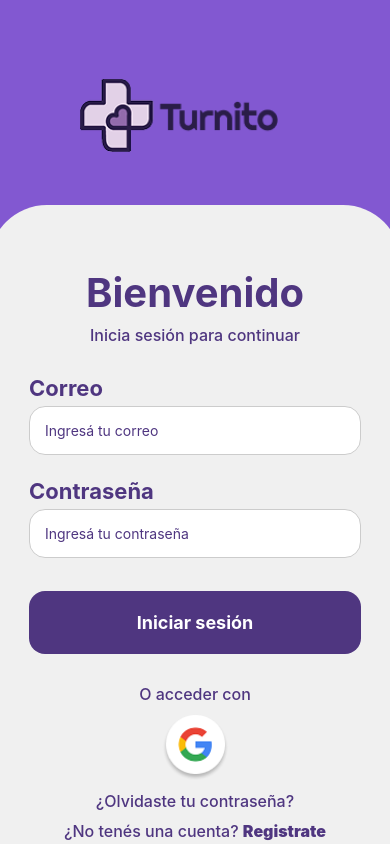
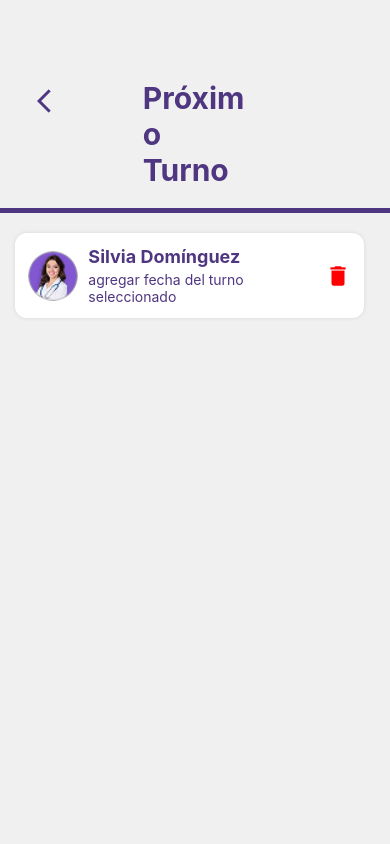
Before and after one commit to MarinaRoitman/Gestion-de-turnos-Front, a React Native app in the folder mi-turnito/: screen /ProximoTurno in a window 390 px wide. Built offline with nearby package versions, Linux system fonts and the light colour scheme; what expo-localization would draw is missing.

Commit message:
Próximos turnos pantalla + modal confirmación

```diff
--- a/mi-turnito/src/languages/i18n.js
+++ b/mi-turnito/src/languages/i18n.js
@@ -61,6 +61,9 @@ translation: {
     textNoti:"We have confirmed your appointment with specialist {{nombre}} (si se puede aca agregar el horario seleccionado).",
     notification: "Notifications",
     emptyNotis: "You don't have notifications.",
+    //next turn
+    next: "Next appointment",
+    emptyAppointment: "You don't have any upcoming appointments.",
 }
 
 },
@@ -114,6 +117,9 @@ translation: {
     textNoti: "Hemos confirmado su cita con el especialista {{nombre}} (si se puede aca agregar el horario seleccionado).",
     notification: "Notificaciones",
     emptyNotis: "No tenés notificaciones.",
+    //nextTurn
+    next: "Próximo Turno",
+    emptyAppointment: "No tenés próximos turnos.",
 
 }
 }
--- a/mi-turnito/src/navigator/NavigationStack.js
+++ b/mi-turnito/src/navigator/NavigationStack.js
@@ -14,6 +14,7 @@ import Ayuda from '../ui/screens/Ayuda';
 import Recupero from '../ui/screens/RecuperarCuenta'
 import Detalle from '../ui/screens/DetalleHistorial';
 import MisDatosScreen from '../ui/screens/MisDatosScreen';
+import ProximoTurno from '../ui/screens/ProximoTurno';
 
 
 
@@ -36,6 +37,7 @@ return (
         <Stack.Screen name="Ayuda" component={Ayuda} />
         <Stack.Screen name="Detalle" component={Detalle} />
         <Stack.Screen name="MisDatos" component={MisDatosScreen} />
+        <Stack.Screen name="ProximoTurno" component={ProximoTurno} />
     </Stack.Navigator>
 );
 }
--- a/mi-turnito/src/navigator/NavigationTab.js
+++ b/mi-turnito/src/navigator/NavigationTab.js
@@ -15,6 +15,7 @@ import ConfirmarTurno from '../ui/screens/ConfirmarTurno';
 import MaterialIcons from 'react-native-vector-icons/MaterialIcons';
 import Ayuda from '../ui/screens/Ayuda';
 import DetalleScreen from '../ui/screens/DetalleHistorial';
+import ProximoTurno from '../ui/screens/ProximoTurno';
 
 import { View } from 'react-native';
 // Creación de los stacks individuales
@@ -42,6 +43,7 @@ return (
     <Stack.Screen name="SeleccionarHorario" component={SeleccionarHorario} />
     <Stack.Screen name="ConfirmarTurno" component={ConfirmarTurno} />
     <Stack.Screen name="Historial" component={Historial} />
+    <Stack.Screen name="ProximoTurno" component={ProximoTurno} />
 </Stack.Navigator>
 );
 }
--- a/mi-turnito/src/ui/components/CardNotificacion.js
+++ b/mi-turnito/src/ui/components/CardNotificacion.js
@@ -14,10 +14,10 @@ return (
     <View style={[styles.card, {backgroundColor: theme.colorBackgroundCard}]}>
         <Image source={medicos} style={styles.avatar} />
         <View style={styles.info}>
-            <Text style={styles.nombre}>
+            <Text style={[styles.nombre,{color: theme.textColor}]}>
                 {t('notiTitle')}
             </Text>
-            <Text style={styles.subinfo}>
+            <Text style={[styles.subinfo, {color: theme.textColor}]}>
                 {t('textNoti', { nombre })}
             </Text>
         </View>
--- /dev/null
+++ b/mi-turnito/src/ui/components/CardProximoTurno.js
@@ -0,0 +1,55 @@
+    import React from 'react';
+    import { View, Text, Image, StyleSheet, TouchableOpacity } from 'react-native';
+    import { useTheme } from '../../theme/ThemeContext.js';
+    import medicaSilvia from '../../assets/images/medicaSilvia.jpg';
+    import MaterialIcons from 'react-native-vector-icons/MaterialIcons';
+
+    export default function ProximoCard({ nombre, foto, fechaTurno, onDelete }) {
+    const { theme } = useTheme();
+
+    return (
+        <View style={[styles.card, { backgroundColor: theme.colorBackgroundCard }]}>
+        <Image source={medicaSilvia} style={styles.avatar} />
+        <View style={styles.info}>
+            <Text style={[styles.nombre, { color: theme.textColor }]}>{nombre}</Text>
+            <Text style={[styles.fecha, { color: theme.textColor }]}>agregar fecha del turno seleccionado</Text>
+        </View>
+        <TouchableOpacity onPress={onDelete}>
+            <MaterialIcons name="delete" size={26} color="red" />
+        </TouchableOpacity>
+        </View>
+    );
+    }
+
+    const styles = StyleSheet.create({
+    card: {
+        borderRadius: 12,
+        padding: 13,
+        marginBottom: 12,
+        flexDirection: 'row',
+        alignItems: 'center',
+        justifyContent: 'space-between',
+        shadowColor: '#000',
+        shadowOpacity: 0.1,
+        shadowRadius: 4,
+        elevation: 2,
+        width: '97%',
+    },
+    avatar: {
+        width: 50,
+        height: 50,
+        borderRadius: 25,
+    },
+    info: {
+        flex: 1,
+        marginLeft: 10,
+    },
+    nombre: {
+        fontSize: 18,
+        fontWeight: 'bold',
+    },
+    fecha: {
+        fontSize: 14,
+        marginTop: 4,
+    },
+    });
--- a/mi-turnito/src/ui/components/ConfirmacionModal.js
+++ b/mi-turnito/src/ui/components/ConfirmacionModal.js
@@ -7,7 +7,7 @@
 
 
 
-    export default function ConfirmationModal({ visible, onClose, onConfirm, title, message, confirmText, icon}) {
+    export default function ConfirmationModal({ visible, onClose, onConfirm, title, message, confirmText, icon, actionType }) {
     const { theme } = useTheme();
     const { t } = useTranslation();
     const navigation = useNavigation();
@@ -15,33 +15,43 @@
     const goToLogin = () => {
     navigation.navigate("Login")
 };
+    const defaultIcon = icon || (actionType === 'delete' ? 'close' : actionType === 'logout' ? 'logout' : null);
 
     return (
         <Modal visible={visible} transparent animationType="fade">
             <View style={styles.overlay}>
                 <View style={[styles.modalContainer, { backgroundColor: theme.backgroundButtomHome }]}>
                     <View style={styles.titleRow}>
-                        {icon && (
+                        {defaultIcon && (
                             <View style={[styles.iconContainer, { backgroundColor: theme.textColor }]}>
-                                <MaterialIcons name={icon} size={24} color={theme.backgroundImput} />
+                                <MaterialIcons name={defaultIcon} size={24} color={theme.backgroundTertiary} />
                             </View>
                         )}
                         <Text style={[styles.title, { color: theme.textColor }]}>{title}</Text>
                     </View>
                     <Text style={[styles.message, { color: theme.textColor }]}>{message}</Text>
                     <View style={[styles.buttonContainer, { justifyContent: 'center' }]}>
-                        <TouchableOpacity onPress={onClose} style={[styles.button1, {backgroundColor: theme.backgroundImput}]}>
+                        <TouchableOpacity onPress={onClose} style={[styles.button1, { backgroundColor: theme.backgroundImput }]}>
                             <Text style={styles.cancelText}>Cancelar</Text>
                         </TouchableOpacity>
-                        <TouchableOpacity onPress={goToLogin} style={[styles.button,{backgroundColor: theme.modalButton}]}>
-                            <Text style={[styles.confirmText,{color: theme.backgroundImput}]}>{confirmText}</Text>
+                        <TouchableOpacity
+                            onPress={() => {
+                                if (actionType === 'delete') {
+                                    onConfirm();
+                                } else {
+                                    goToLogin();
+                                }
+                            }}
+                            style={[styles.button, { backgroundColor: theme.modalButton }]}
+                        >
+                            <Text style={[styles.confirmText, { color: theme.backgroundImput }]}>{confirmText}</Text>
                         </TouchableOpacity>
                     </View>
                 </View>
             </View>
         </Modal>
     );
-    }
+}
 
     const styles = StyleSheet.create({
     overlay: {
--- a/mi-turnito/src/ui/screens/Perfil.js
+++ b/mi-turnito/src/ui/screens/Perfil.js
@@ -112,6 +112,7 @@ return (
         message="¿Estás seguro que deseas salir?"
         confirmText="Cerrar sesión"
         icon="exit-to-app"
+        actionType="logout"
         />
 
         <ConfirmationModal
--- /dev/null
+++ b/mi-turnito/src/ui/screens/ProximoTurno.js
@@ -0,0 +1,197 @@
+import { View, StyleSheet, Text, Image, ScrollView,TouchableOpacity, SafeAreaView } from 'react-native';
+import MaterialIcons from 'react-native-vector-icons/MaterialIcons';
+import { useTheme } from '../../theme/ThemeContext.js';
+import { useNavigation, useRoute } from '@react-navigation/native';
+import { useTranslation } from 'react-i18next';
+import { useState } from 'react';
+import  ProximoCard from '../components/CardProximoTurno.js';
+import { medicos } from '../../../medicos.js';
+import ConfirmationModal from '../components/ConfirmacionModal.js';
+
+export default function ProximoTurno({ navigation }) {
+const { theme, isDark } = useTheme();
+const { t } = useTranslation();
+
+const [selectedMedico, setSelectedMedico] = useState(null);
+const [showDeleteModal, setShowDeleteModal] = useState(false);
+
+const [turnosProximos, setTurnosProximos] = useState(
+    medicos.filter(m => m.nombre === "Silvia Domínguez")
+);
+
+const handleDelete = (nombre) => {
+    setTurnosProximos(prev => prev.filter(item => item.nombre !== nombre));
+};
+
+return (
+<SafeAreaView style={{ backgroundColor:theme.backgroundTertiary , flex: 1 }}>
+
+    <View style={styles.header}>
+        <View style={[styles.contenedorHeader, { borderBottomColor: theme.borderBottomColor }]}>
+            <TouchableOpacity style={styles.iconWrapper} onPress={() => navigation.goBack()}>
+                <MaterialIcons
+                    name="arrow-back-ios-new"
+                    size={28} color="#4F3680"
+                    style={[{color: theme.textColor},
+                    {textShadowRadius: 1}]} />
+            </TouchableOpacity>
+            <View style={styles.centrar}>
+                <Text style={[styles.tituloInicial, { width: "49%"}, {color: theme.textColor}]}>{t("next")}</Text>
+            </View>
+        </View>
+    </View>
+
+    <ScrollView contentContainerStyle={styles.body}>
+        {turnosProximos.length === 0 ? (
+            <View style={styles.containerFoto}>
+                <Image
+                    source={
+                        isDark
+                            ? require('../../assets/images/NotificacionDMode.png')
+                            : require('../../assets/images/NotificacionLMode.png')
+                    }
+                    style={styles.imagen}
+                />
+                <Text style={[styles.subTexto,{color: theme.textColor}]}>
+                    {t("emptyAppointment")}
+                </Text>
+            </View>
+        ) : (
+            <View style={styles.contenedorCard}>
+                {turnosProximos.map((medico) => (
+                <ProximoCard
+                key={medico.id}
+                nombre={medico.nombre}
+                foto={medico.foto}
+                fechaTurno={medico.fechaTurno}
+                onDelete={() => {
+                    setSelectedMedico(medico.nombre);
+                    setShowDeleteModal(true);
+                }}
+                />
+                ))}
+            </View>
+        )}
+
+    </ScrollView>
+        <ConfirmationModal
+        visible={showDeleteModal}
+        onClose={() => setShowDeleteModal(false)}
+        onConfirm={() => {
+            handleDelete(selectedMedico);
+            setShowDeleteModal(false);
+        }}
+        title="¿Eliminar turno?"
+        message="Esta acción no se puede deshacer"
+        confirmText="Eliminar turno"
+        icon="delete"
+        actionType="delete"
+        />
+</SafeAreaView>
+);
+}
+
+const styles = StyleSheet.create({
+containerGlobal: {
+    alignItems: 'center',
+    backgroundColor: '#F0F0F0',
+},
+//TurnitoHeader
+contenedorHeader: {
+    paddingTop: 80,
+    paddingBottom:20,
+    borderBottomColor: '#4F3680',
+    borderBottomWidth: 5,
+    width: '100%',
+    alignItems: 'center',
+    justifyContent: 'center',
+    position: 'relative',
+
+},
+tituloInicial: {
+    fontSize: 30,
+    color: '#4F3680',
+    fontWeight: 'bold',
+},
+subTexto: {
+    fontSize: 18,
+    color: '#655873',
+    fontWeight: 500,
+    alignSelf:'center',
+},
+iconWrapper: {
+    position: 'absolute',
+    left: 30,
+    top: 87,
+    borderColor: '#4F3680',
+},
+centrar:{
+    alignItems: 'center',
+    justifyContent: 'center',
+},
+//BodyTurnos
+option: {
+    backgroundColor: '#F0F0F0',
+    paddingVertical: 15,
+    paddingHorizontal: 20,
+    borderBottomWidth: 1,
+    borderBottomColor: '#DEDEDE',
+    position: 'relative',
+
+},
+optionTitle: {
+    fontSize: 17,
+    fontWeight: 'bold',
+    color: '#4F3680',
+    marginBottom: 5,
+},
+optionSub: {
+    fontSize: 15,
+    color: '#6D6D6D',
+},
+arrow: {
+    position: 'absolute',
+    right: 15,
+    top: 20,
+},
+
+contenedorCard:{
+margin: 10,
+paddingTop: 10 ,
+},
+card: {
+flexDirection: 'row',
+alignItems: 'center',
+margin: 20,
+padding: 15,
+borderRadius: 12,
+shadowColor: '#000',
+shadowOpacity: 0.1,
+shadowRadius: 4,
+elevation: 2,
+},
+avatar: {
+width: 60,
+height: 60,
+borderRadius: 30,
+marginRight: 15,
+},
+name: {
+fontSize: 20,
+fontWeight: 'bold',
+},
+specialty: {
+fontSize: 16,
+color: '#655873',
+},
+body: {
+    justifyContent: 'center',
+    alignItems: 'center',
+    gap: 10,
+},
+
+imagen:{
+    marginTop:'200',
+    alignSelf:'center'
+}
+});
--- a/mi-turnito/src/ui/screens/Turnos.js
+++ b/mi-turnito/src/ui/screens/Turnos.js
@@ -7,6 +7,10 @@ export default function Turnos({ navigation }) {
 
     const goToNuevoTurno = () => {
     navigation.navigate("SeleccionarMedico")
+};
+
+    const goToProximoTurno = () => {
+    navigation.navigate("ProximoTurno")
 };
 
     const { isDark, toggleTheme, theme } = useTheme();
@@ -30,7 +34,7 @@ return (
             <MaterialIcons name="chevron-right" size={24} style={[styles.arrow,{color: theme.textColor}]} />
         </View>
         </TouchableOpacity>
-        <TouchableOpacity>
+        <TouchableOpacity onPress={goToProximoTurno}>
             <View style={[styles.option, {backgroundColor: theme.backgroundTertiary}]}>
                 <Text style={[styles.optionTitle, {color: theme.textColor}]}>Consultar próximos turnos</Text>
                 <Text style={[styles.optionSub, {color: theme.textColor}]}>Consultá y cancelá tus turnos agendados.</Text>
```
